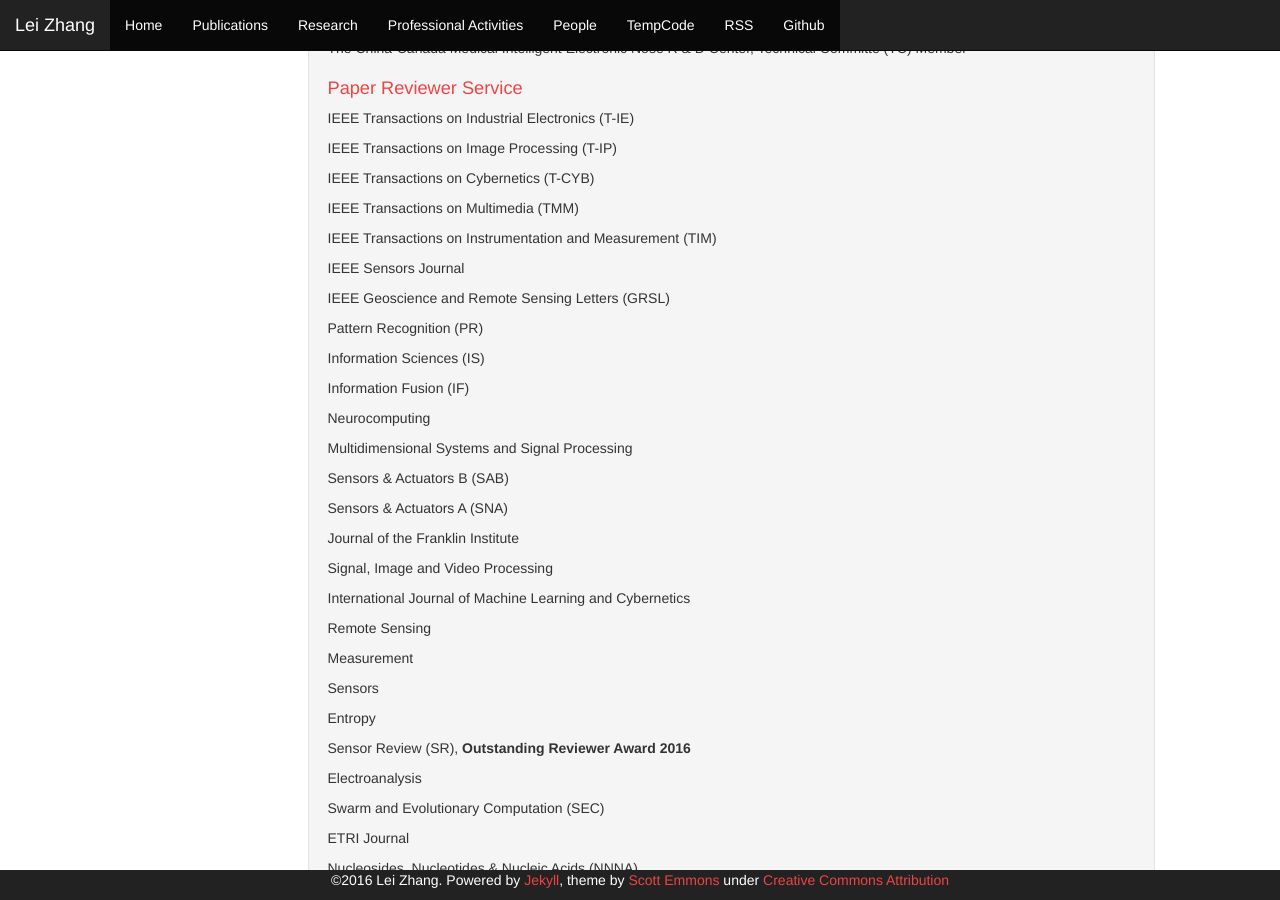
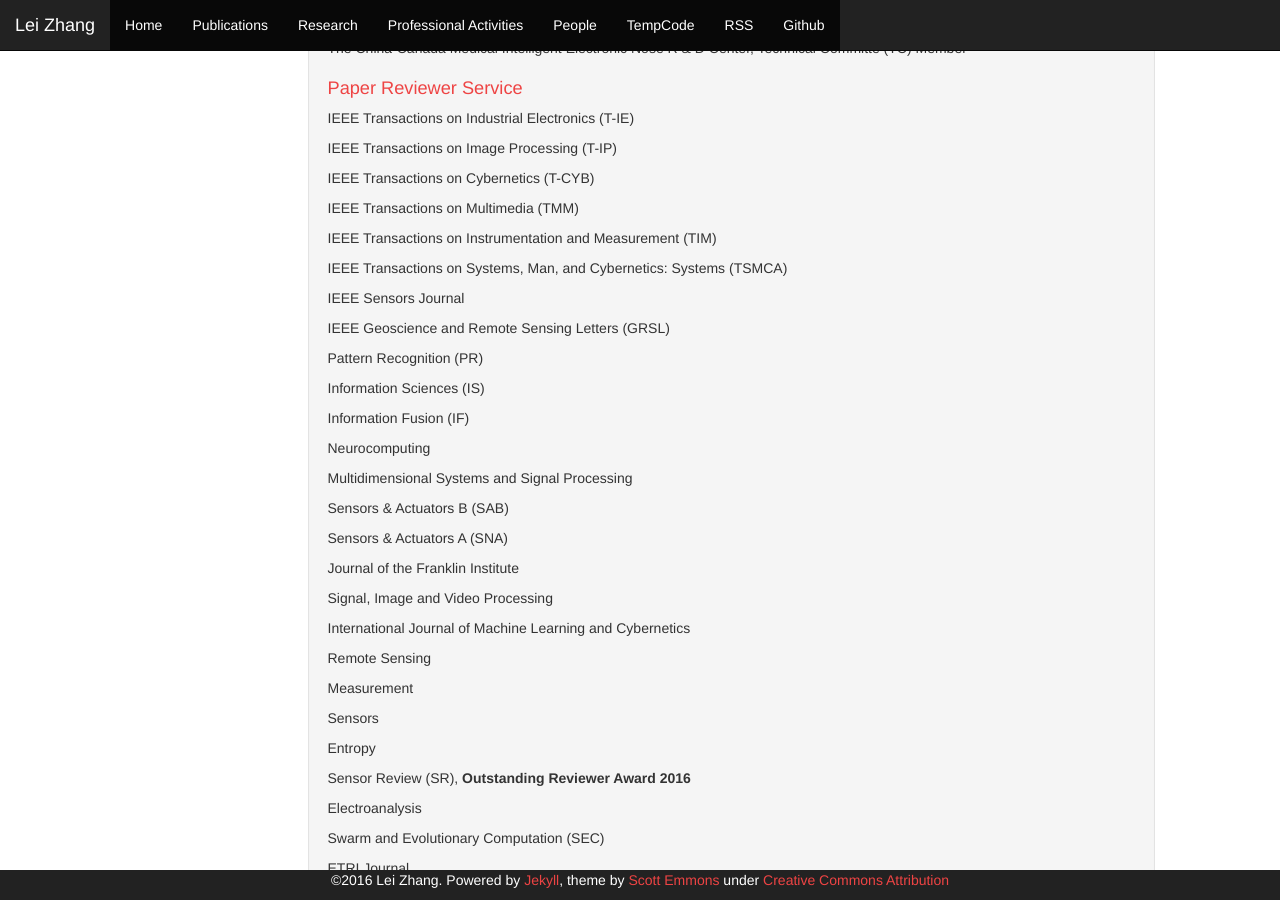
Before and after one commit to DrLeiZhang/website, a Jekyll site: the page built from professional activities.html, in a window 1280 px wide and 900 px high, scrolled down 1016 px. Built offline with Jekyll 4.4.1, drawn with Linux system fonts in a browser that asks for light colours; Markdown is read by kramdown in place of the engine named in the settings.

Commit message:
Update
Signed-off-by: leizhang@cqu.edu.cn <leizhang@cqu.edu.cn>

```diff
--- a/professional activities.html
+++ b/professional activities.html
@@ -41,6 +41,7 @@ layout: default
 <p>IEEE Transactions on Cybernetics (T-CYB)</p>
 <p>IEEE Transactions on Multimedia (TMM)</p>
 <p>IEEE Transactions on Instrumentation and Measurement (TIM)</p>
+<p>IEEE Transactions on Systems, Man, and Cybernetics: Systems (TSMCA)</p>
 <p>IEEE Sensors Journal</p>
 <p>IEEE Geoscience and Remote Sensing Letters (GRSL)</p>
 <p>Pattern Recognition (PR)</p>
--- a/publications.html
+++ b/publications.html
@@ -29,7 +29,7 @@ layout: default
 
 <p>[53] Pingling Deng and <B>Lei Zhang*</B> , "Olfactory Target/Background Odor Detection via Self-expression Model," <I><B>IEEE SSCI</B></I>, 2016. Accept.</p>
 
-<p>[52] Tao Liu, <B>Lei Zhang*</B>, Yanbing Chen, Dongqi Li and Xingrui Cui, Electronic Nose Based Beverage Identification by an Improved Fisher Discriminate Analysis Method,"<I><B>AMC</B></I>, 2016. Accept.</p>
+<p>[52] Tao Liu, <B>Lei Zhang*</B>, Yanbing Chen, Dongqi Li and Xingrui Cui, Electronic Nose Based Beverage Identification by an Improved Fisher Discriminate Analysis Method,"<I><B>IEEE AMC</B></I>, 2016. Accept.</p>
 
 <p>[51] <B> Lei Zhang*</B> and David Zhang, "Evolutionary Cost-sensitive Extreme Learning Machine," <I><B>IEEE Transactions on Neural Networks and Learning Systems</B></I>, 2016. <a href="resources/ECSELM.pdf">[paper]</a>.  Accept. (IF: 4.854)</p>
 
```
